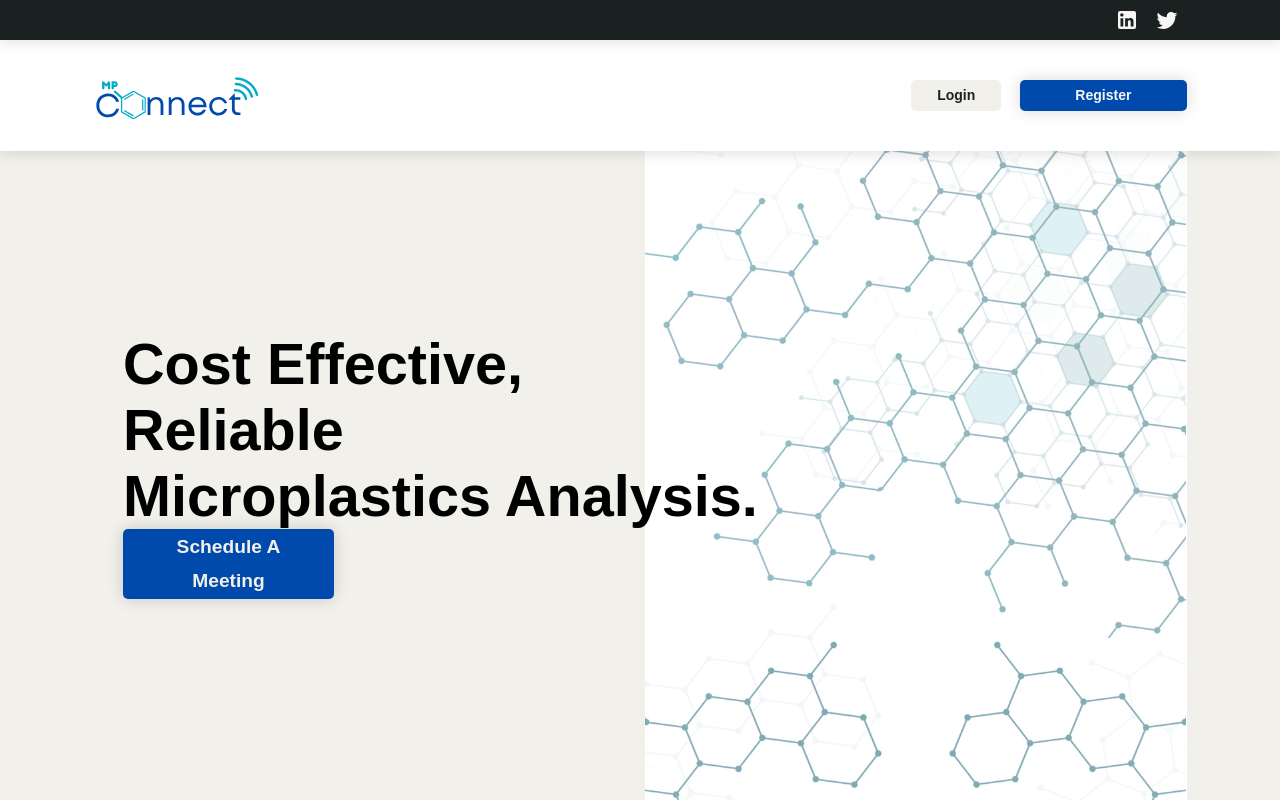
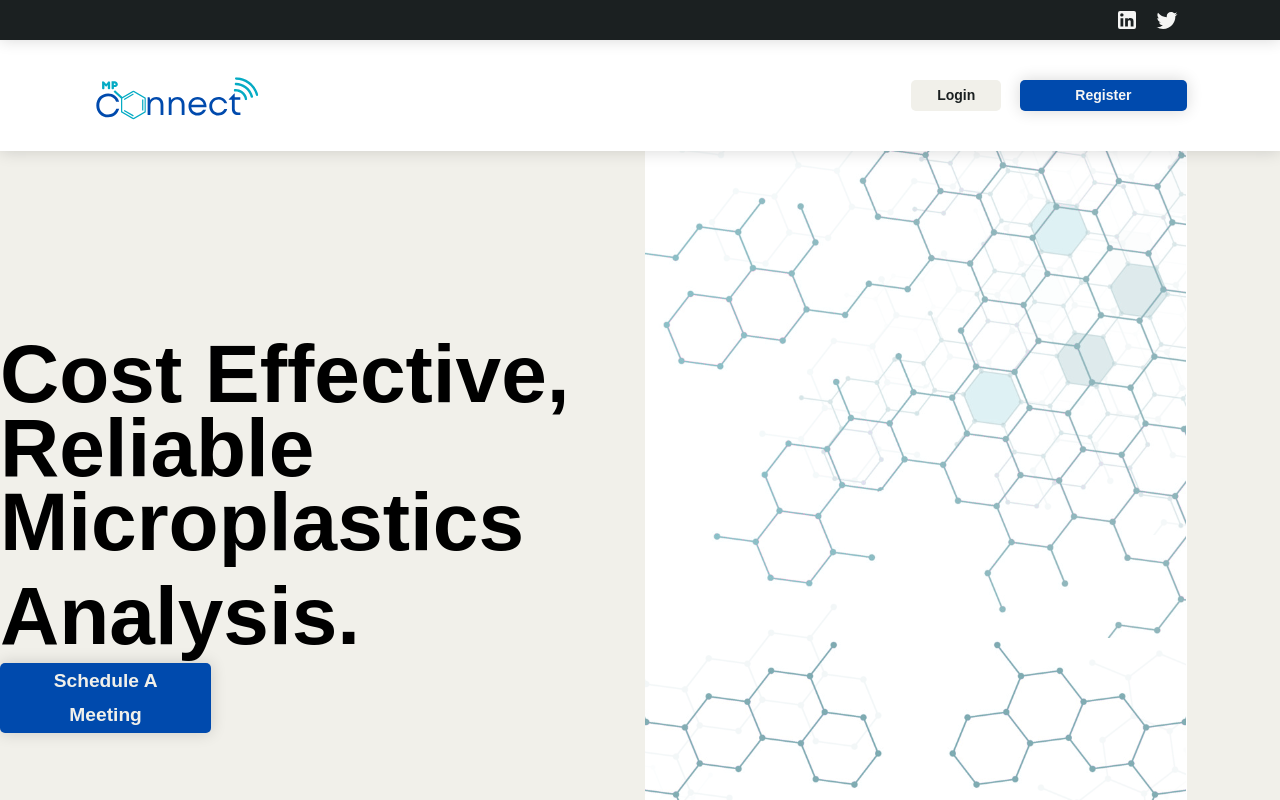
Before and after one commit to AbbaTek-Group/mp-connect, a React (Create React App) app in the folder mp-connect/: page / in a window 1280 px wide. Shown: the top 800 px of the page. Built offline with nearby package versions, Linux system fonts and the light colour scheme; a web font is replaced by a local one.

Commit message:
Leftover sizing tweaks

```diff
--- a/mp-connect/src/components/landing/content/TopDivContent.tsx
+++ b/mp-connect/src/components/landing/content/TopDivContent.tsx
@@ -6,8 +6,8 @@ export const TopDivContent = () => {
   return (
     <Box sx={inline.topDivSx.container}>
       <Box sx={inline.topDivSx.textBox}>
-        <Box>Cost Effective,</Box>
-        <Box>Reliable</Box>
+        <Box sx={{ marginBottom: "-2.5vh" }}>Cost Effective,</Box>
+        <Box sx={{ marginBottom: "-2.5vh" }}>Reliable</Box>
         <Box>Microplastics Analysis.</Box>
         <Button
           sx={inline.topDivSx.button}
--- a/mp-connect/src/styles/inline.ts
+++ b/mp-connect/src/styles/inline.ts
@@ -111,9 +111,9 @@ export const topDivSx = {
     position: "absolute",
     fontFamily: font.fontFamily,
     fontWeight: font.fontWeight.bold,
-    fontSize: "4.5vw",
-    mt: "22.5vh",
-    mr: "33.5vw",
+    fontSize: "10.25vh",
+    mt: "22vh",
+    mr: "32vw",
     zIndex: "7",
   },
   button: {
```
